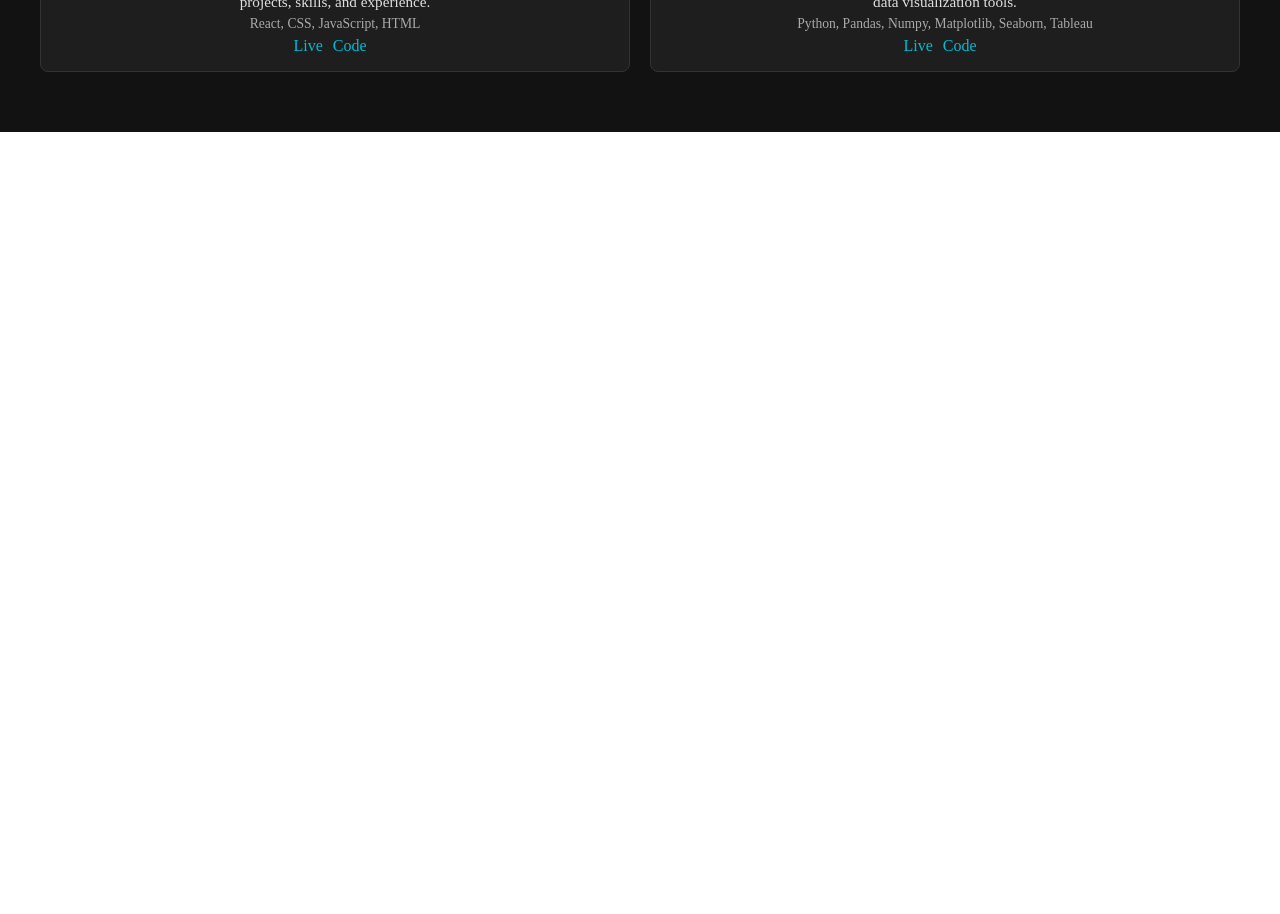
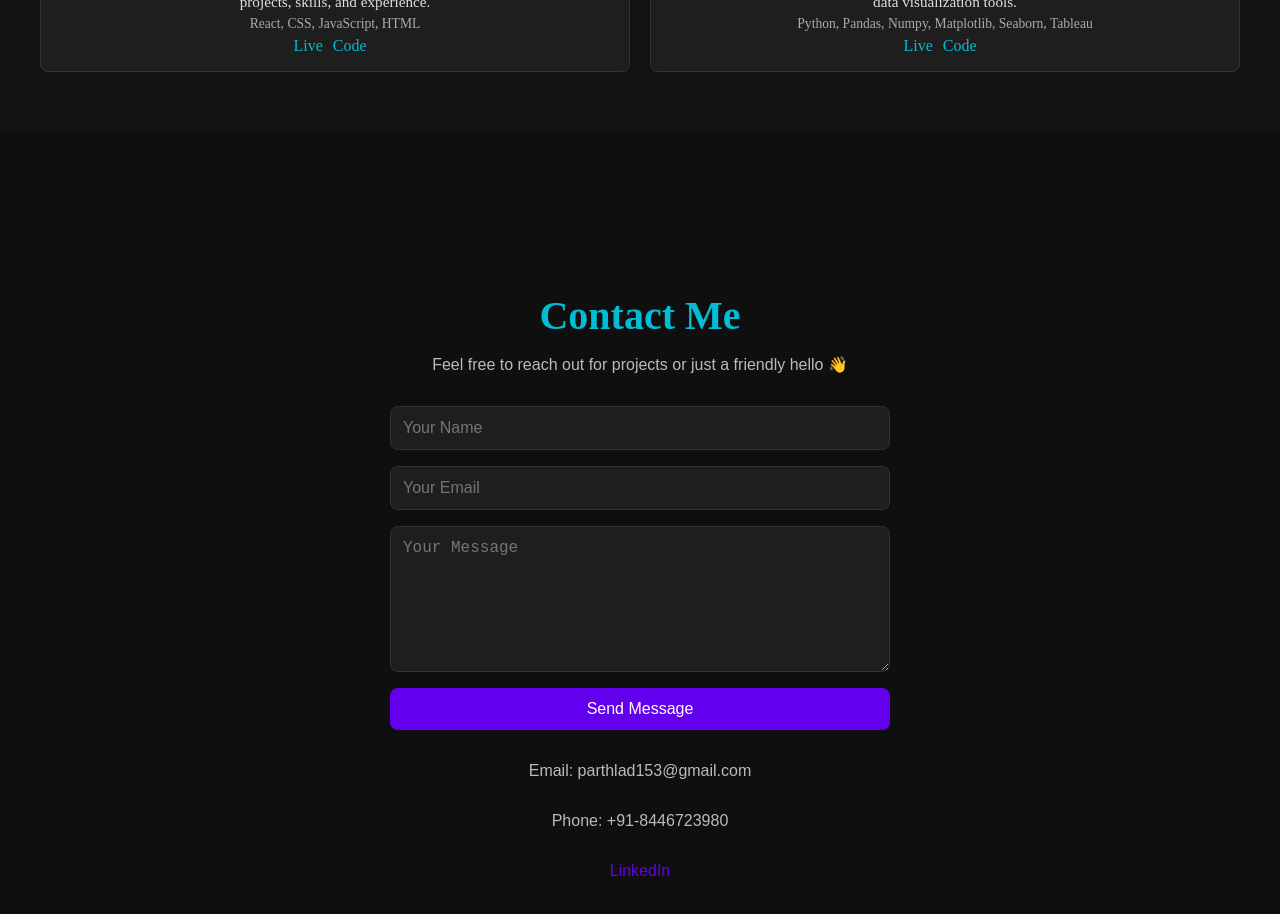
Before and after one commit to Parthlad1/my-portfolio, a React (Vite) app: page / in a window 1280 px wide. Shown: the part 4640-5554 px from the top of the page. Before the commit the page ends 4772 px from the top, so only its background shows below. Built offline with nearby package versions, Linux system fonts and the light colour scheme.

Commit message:
Added Contact Section

```diff
--- a/src/App.jsx
+++ b/src/App.jsx
@@ -8,6 +8,7 @@ import About from './sections/About.jsx'
 import Skills from './sections/Skills.jsx'
 import Experience from './sections/Experience.jsx'
 import Project from './sections/Project.jsx'
+import Contact from './sections/Contact.jsx'
 
 function App() {
 
@@ -19,6 +20,7 @@ function App() {
       <Skills />
       <Experience />
       <Project />
+      <Contact />
     </>
   )
 }
--- /dev/null
+++ b/src/sections/Contact.css
@@ -0,0 +1,111 @@
+/* Dark mode contact section */
+.contact-section {
+    padding-top: 10rem;
+  text-align: center;
+  background-color: #0f0f0f; /* Dark background */
+  color: #e0e0e0;           /* Light text */
+  min-height: 100vh;
+  font-family: Arial, sans-serif;
+}
+
+.contact-section h2 {
+  font-size: 2.5rem;
+  margin-bottom: 1rem;
+  color: #00bcd4;
+  font-family: 'Times New Roman', Times, serif;
+}
+
+.contact-section p {
+  font-size: 1rem;
+  color: #bbbbbb;
+  margin-bottom: 2rem;
+}
+
+.contact-form {
+  display: flex;
+  flex-direction: column;
+  gap: 1rem;
+  max-width: 500px;
+  margin: 0 auto;
+}
+
+.contact-form input,
+.contact-form textarea {
+  padding: 0.75rem;
+  border: 1px solid #333;
+  border-radius: 8px;
+  background-color: #1e1e1e;
+  color: #e0e0e0;
+  font-size: 1rem;
+  transition: all 0.3s ease;
+}
+
+/* Focus and hover glow effect */
+.contact-form input:focus,
+.contact-form textarea:focus,
+.contact-form input:hover,
+.contact-form textarea:hover {
+  outline: none;
+  border-color: #6200ee;
+  box-shadow: 0 0 8px #6200ee;
+}
+
+.contact-form textarea {
+  resize: vertical; /* allow vertical resizing only */
+  min-height: 120px;
+}
+
+.contact-form button {
+  padding: 0.75rem;
+  border: none;
+  border-radius: 8px;
+  background-color: #6200ee;
+  color: #ffffff;
+  font-size: 1rem;
+  cursor: pointer;
+  transition: background-color 0.3s ease, transform 0.2s ease, box-shadow 0.3s ease;
+}
+
+.contact-form button:hover {
+  background-color: #4500b5;
+  transform: translateY(-2px);
+  box-shadow: 0 0 10px #6200ee;
+}
+
+.contact-form button:active {
+  transform: translateY(0);
+  box-shadow: none;
+}
+
+/* Contact info links */
+.contact-info {
+  margin-top: 2rem;
+  font-size: 1rem;
+}
+
+.contact-section a {
+  color: #6200ee;
+  text-decoration: none;
+  transition: color 0.3s ease;
+}
+
+.contact-section a:hover {
+  color: #4500b5;
+  text-decoration: underline;
+}
+
+/* Responsive Design */
+@media (max-width: 600px) {
+  .contact-section {
+    padding: 10rem 2rem;
+  }
+
+  .contact-section h2 {
+    font-size: 2rem;
+  }
+
+  .contact-form {
+    width: 100%;
+    margin: 1rem auto;
+  }
+}
--- /dev/null
+++ b/src/sections/Contact.jsx
@@ -0,0 +1,65 @@
+import React, { useState } from "react";
+import "./Contact.css"; // Make sure this path matches your CSS file
+
+function Contact() {
+  const [formData, setFormData] = useState({
+    name: "",
+    email: "",
+    message: ""
+  });
+
+  const handleChange = (e) => {
+    setFormData({ ...formData, [e.target.name]: e.target.value });
+  };
+
+  const handleSubmit = (e) => {
+    e.preventDefault();
+    console.log("Form data submitted:", formData);
+    alert("Thank you for your message!");
+    setFormData({ name: "", email: "", message: "" });
+  };
+
+  return (
+    <section id="contact" className="contact-section">
+      <h2>Contact Me</h2>
+      <p>Feel free to reach out for projects or just a friendly hello 👋</p>
+
+      <form onSubmit={handleSubmit} className="contact-form">
+        <input
+          type="text"
+          name="name"
+          placeholder="Your Name"
+          value={formData.name}
+          onChange={handleChange}
+          required
+        />
+        <input
+          type="email"
+          name="email"
+          placeholder="Your Email"
+          value={formData.email}
+          onChange={handleChange}
+          required
+        />
+        <textarea
+          name="message"
+          placeholder="Your Message"
+          value={formData.message}
+          onChange={handleChange}
+          required
+        />
+        <button type="submit">Send Message</button>
+      </form>
+
+      <div className="contact-info">
+        <p>Email: parthlad153@gmail.com</p>
+        <p>Phone: +91-8446723980</p>
+        <p>
+          <a href="https://www.linkedin.com/in/parth-lad153" target="_blank">LinkedIn</a>
+        </p>
+      </div>
+    </section>
+  );
+}
+
+export default Contact;
--- a/src/sections/Experience.css
+++ b/src/sections/Experience.css
@@ -12,6 +12,7 @@
   margin-bottom: 40px;
   font-size: 2rem;
   font-weight: 700;
+  color: #00bcd4;
 }
 
 /* LEFT TIMELINE LINE */
```
